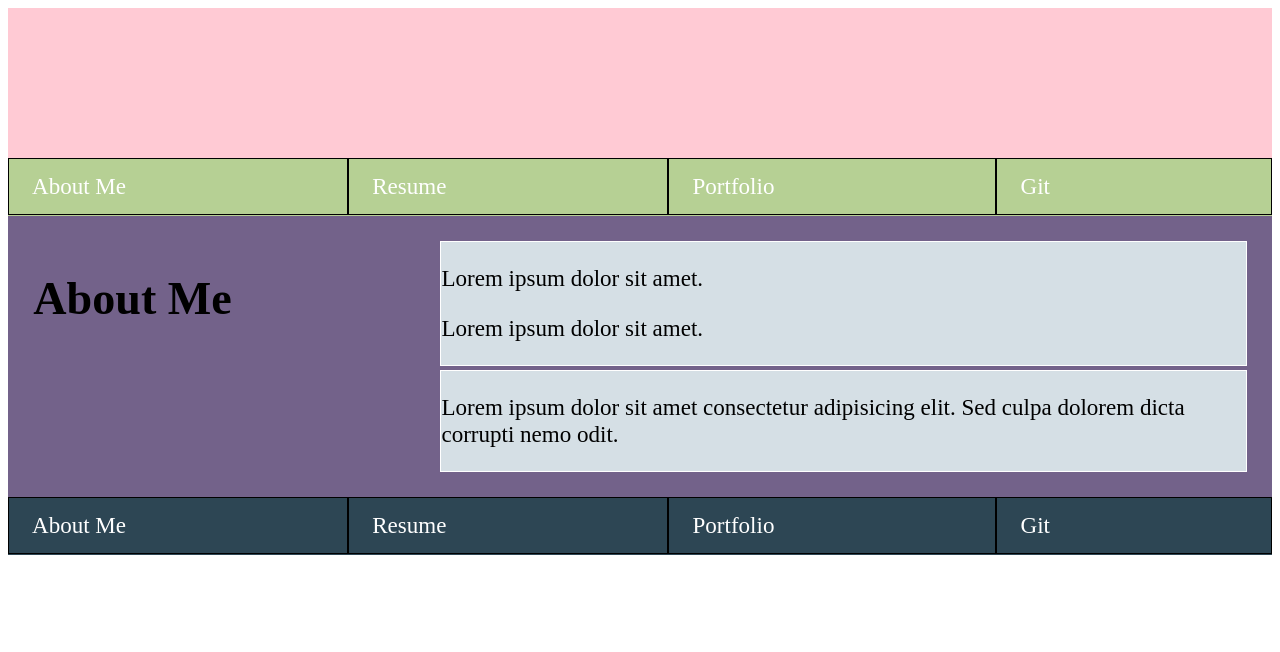
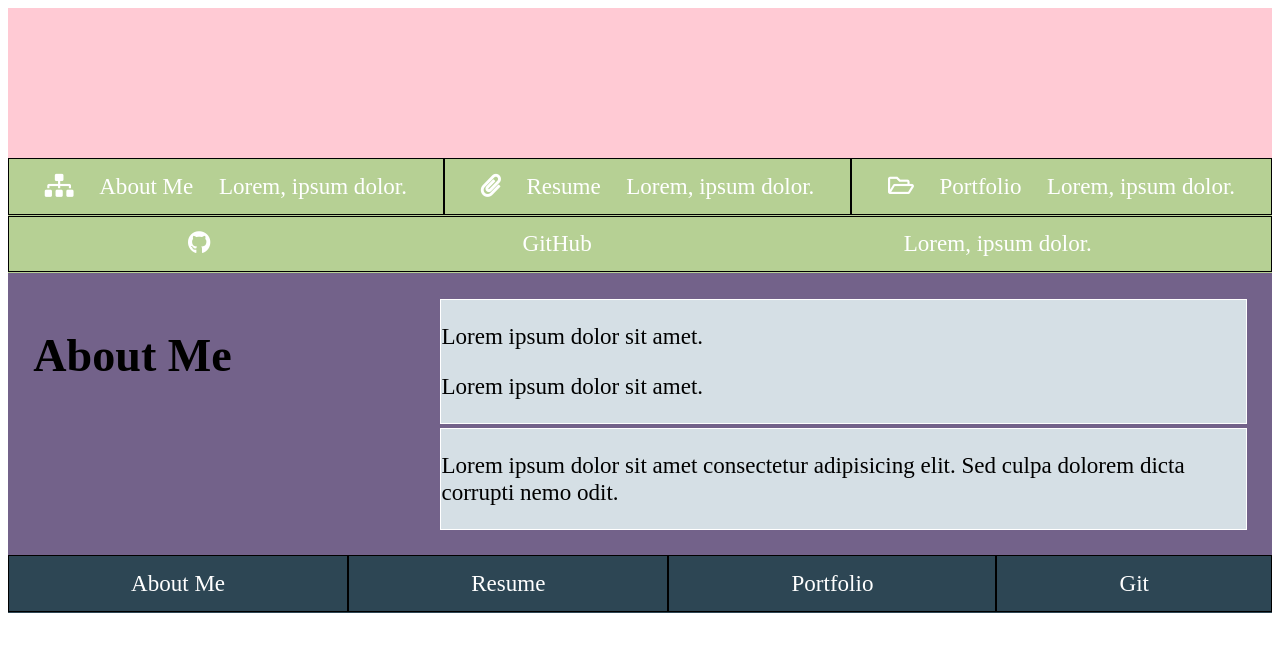
Before and after one commit to DevinAlbano/personal-website, a plain HTML site: page index.html in a window 1280 px wide. Drawn offline with Linux system fonts and the light colour scheme.

Commit message:
added icons, button text, and subtext to navigation menu

```diff
--- a/index.html
+++ b/index.html
@@ -5,6 +5,7 @@
     <meta name="viewport" content="width=device-width, initial-scale=1.0">
     <meta http-equiv="X-UA-Compatible" content="ie=edge">
     <link rel="stylesheet" href="style-menu.css">
+    <link rel="stylesheet" href="https://use.fontawesome.com/releases/v5.1.0/css/all.css" integrity="sha384-lKuwvrZot6UHsBSfcMvOkWwlCMgc0TaWr+30HWe3a4ltaBwTZhyTEggF5tJv8tbt" crossorigin="anonymous">
     <title>Devin Albano</title>
 </head>
 
@@ -15,10 +16,34 @@
     </header>
     <nav class="navigation-section menu">
         <ul>
-            <li><a href="#">About Me</a></li>
-            <li><a href="#">Resume</a></li>
-            <li><a href="#">Portfolio</a></li>
-            <li><a href="https://github.com/DevinAlbano">Git</a></li>
+            <li>
+                <a href="#">
+                    <div class="nav-icon"><i class="fas fa-sitemap"></i></div>
+                    <div class="nav-button-text">About Me</div>
+                    <div class="nav-button-subtext">Lorem, ipsum dolor.</div>
+                </a>
+             </li>
+             <li>
+                <a href="#">
+                    <div class="nav-icon"><i class="fas fa-paperclip"></i></div>
+                    <div class="nav-button-text">Resume</div>
+                    <div class="nav-button-subtext">Lorem, ipsum dolor.</div>
+                </a>
+            </li>
+            <li>
+            <a href="#">
+                    <div class="nav-icon"><i class="far fa-folder-open"></i></div>
+                    <div class="nav-button-text">Portfolio</div>
+                    <div class="nav-button-subtext">Lorem, ipsum dolor.</div>
+                </a>
+            </li>
+            <li>
+                <a href="https://github.com/DevinAlbano">
+                    <div class="nav-icon"><i class="fab fa-github"></i></div>
+                    <div class="nav-button-text">GitHub</div>
+                    <div class="nav-button-subtext">Lorem, ipsum dolor.</div>
+                </a>
+            </li>
         </ul>
     </nav>
 
--- a/styles/menu-styles.css
+++ b/styles/menu-styles.css
@@ -15,6 +15,7 @@
 
 .menu li a {
     display: flex;
+    justify-content: space-around;
     text-align: center;
     text-decoration: none;
     color: white;
```
